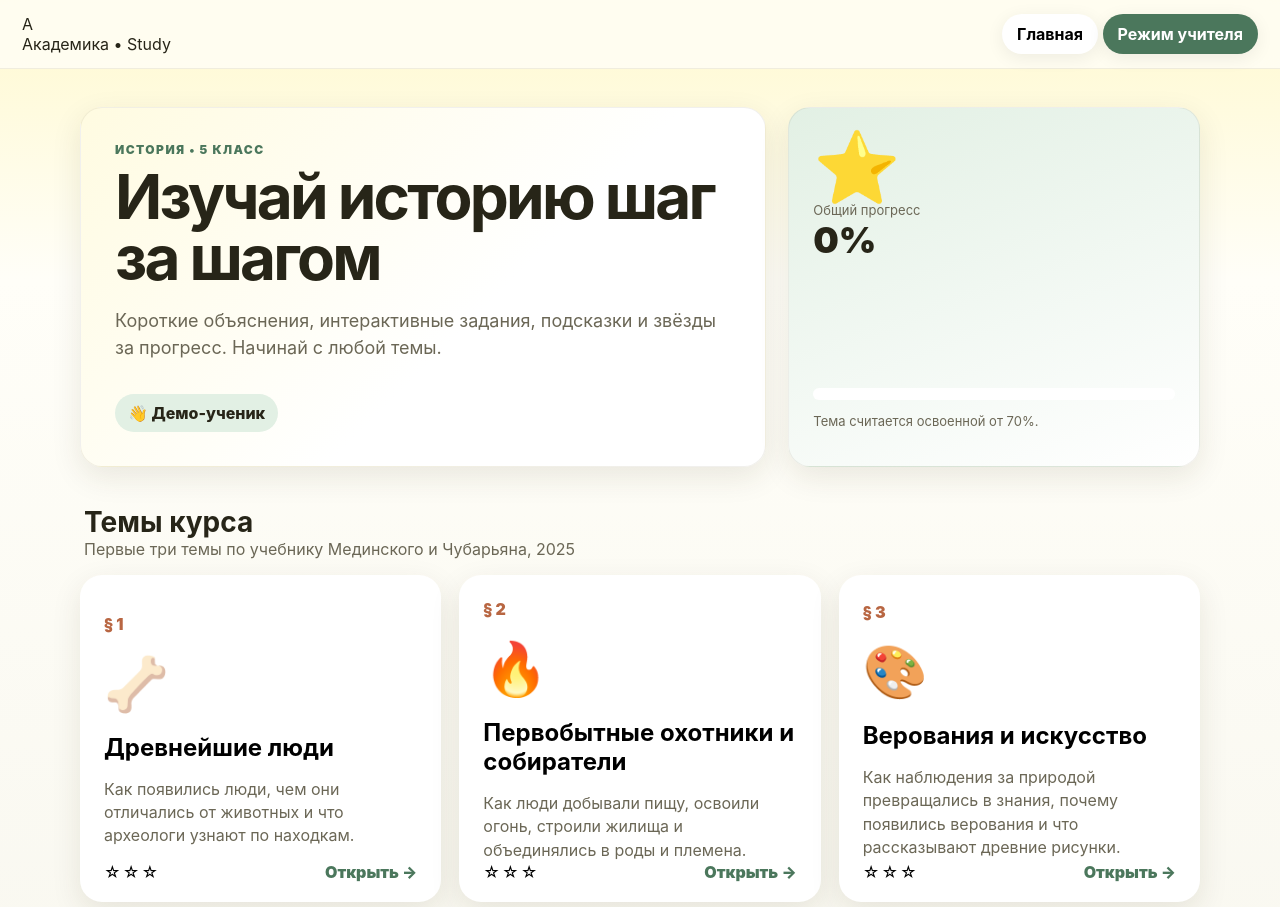
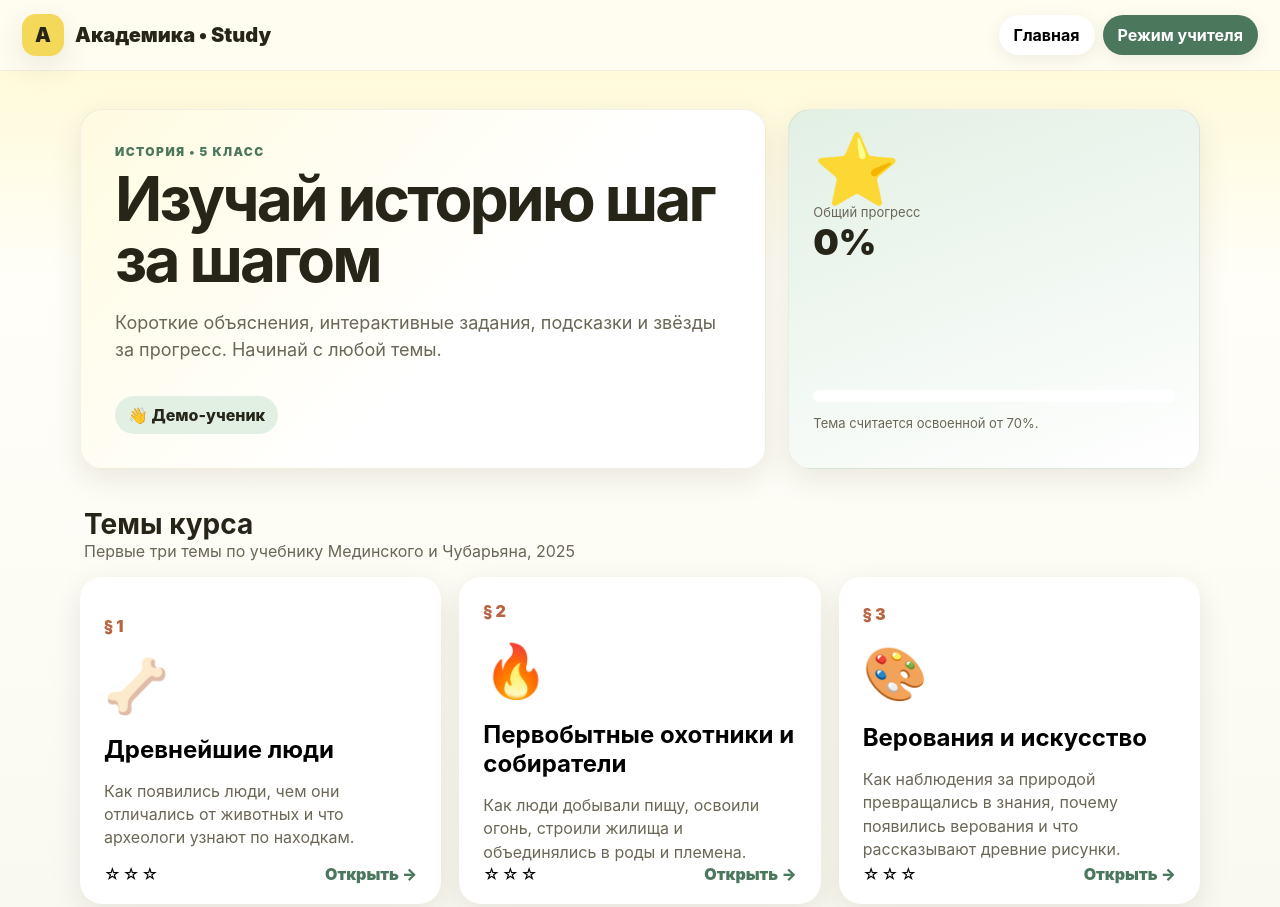
Before and after one commit to lidylya111/akademika-study, a plain HTML site: page index.html in a window 1280 px wide. Shown: the top 907 px of the page. Drawn offline with Linux system fonts and the light colour scheme; no server answers.

Commit message:
Update styles.css

```diff
--- a/styles.css
+++ b/styles.css
@@ -19,9 +19,7 @@ body{margin:0;font-family:Inter,ui-sans-serif,system-ui,-apple-system,"Segoe UI"
 button,input,textarea,select{font:inherit}
 button{cursor:pointer}
 .topbar{position:sticky;top:0;z-index:20;display:flex;align-items:center;justify-content:space-between;padding:14px 22px;background:rgba(255,253,244,.88);backdrop-filter:blur(14px);border-bottom:1px solid rgba(70,60,20,.08)}
-<div class="brand-mark">
-  <img src="logo.png.png" alt="Логотип Академика">
-</div>
+.brand{display:flex;align-items:center;gap:11px;font-weight:900;font-size:20px}.brand-mark{width:42px;height:42px;border-radius:14px;background:var(--yellow);display:grid;place-items:center;box-shadow:var(--shadow)}
 .top-actions{display:flex;gap:8px;align-items:center}.pill{border:0;border-radius:999px;padding:10px 15px;background:#fff;box-shadow:0 4px 18px rgba(0,0,0,.07);font-weight:700}.pill.primary{background:var(--green);color:white}.pill.yellow{background:var(--yellow)}
 .container{width:min(1120px,calc(100% - 28px));margin:0 auto;padding:28px 0 60px}
 .hero{display:grid;grid-template-columns:1.25fr .75fr;gap:22px;align-items:stretch;margin-top:10px}.hero-card,.progress-card,.card,.admin-card{background:rgba(255,255,255,.82);border:1px solid rgba(75,65,25,.08);box-shadow:var(--shadow);border-radius:var(--radius)}
```
